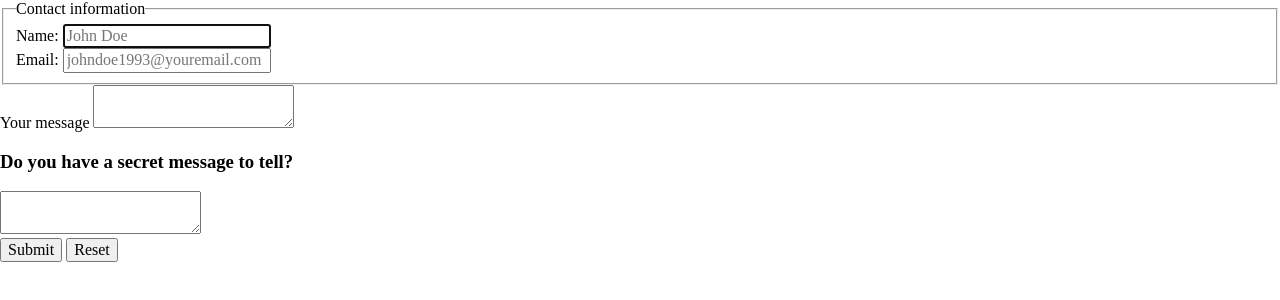
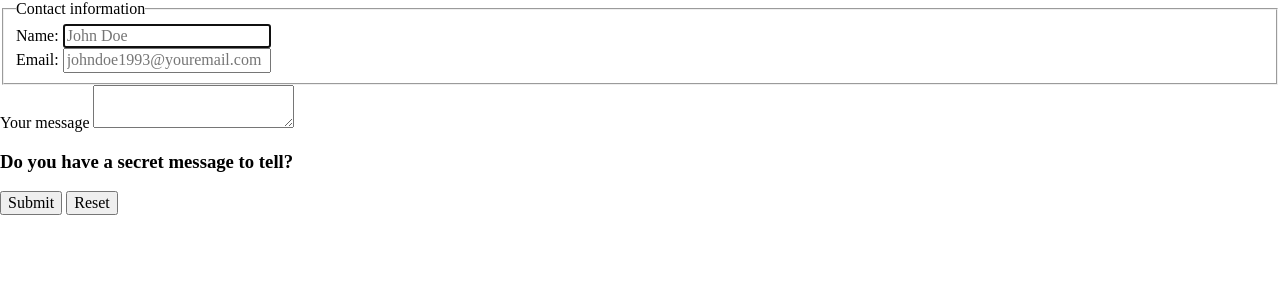
Before and after one commit to Jason-Jisu-Lee/html-forms-practice, a plain HTML site: page index.html in a window 1280 px wide. Drawn offline with nearby package versions, Linux system fonts and the light colour scheme.

Commit message:
Update index.html

```diff
--- a/index.html
+++ b/index.html
@@ -26,7 +26,8 @@
       </div>
       <h3>Do you have a secret message to tell?</h3>
       <div>
-        <textarea name = "secret-message" maxlength = "150" type = "password"></textarea>
+        <label for = "secret-message>Message</label>
+        <input id = "secret-message" name = "secret-message" maxlength = "100" type = "password" />
       </div>
       <button type = "submit">Submit</button>
       <button type = "reset">Reset</button>
```
